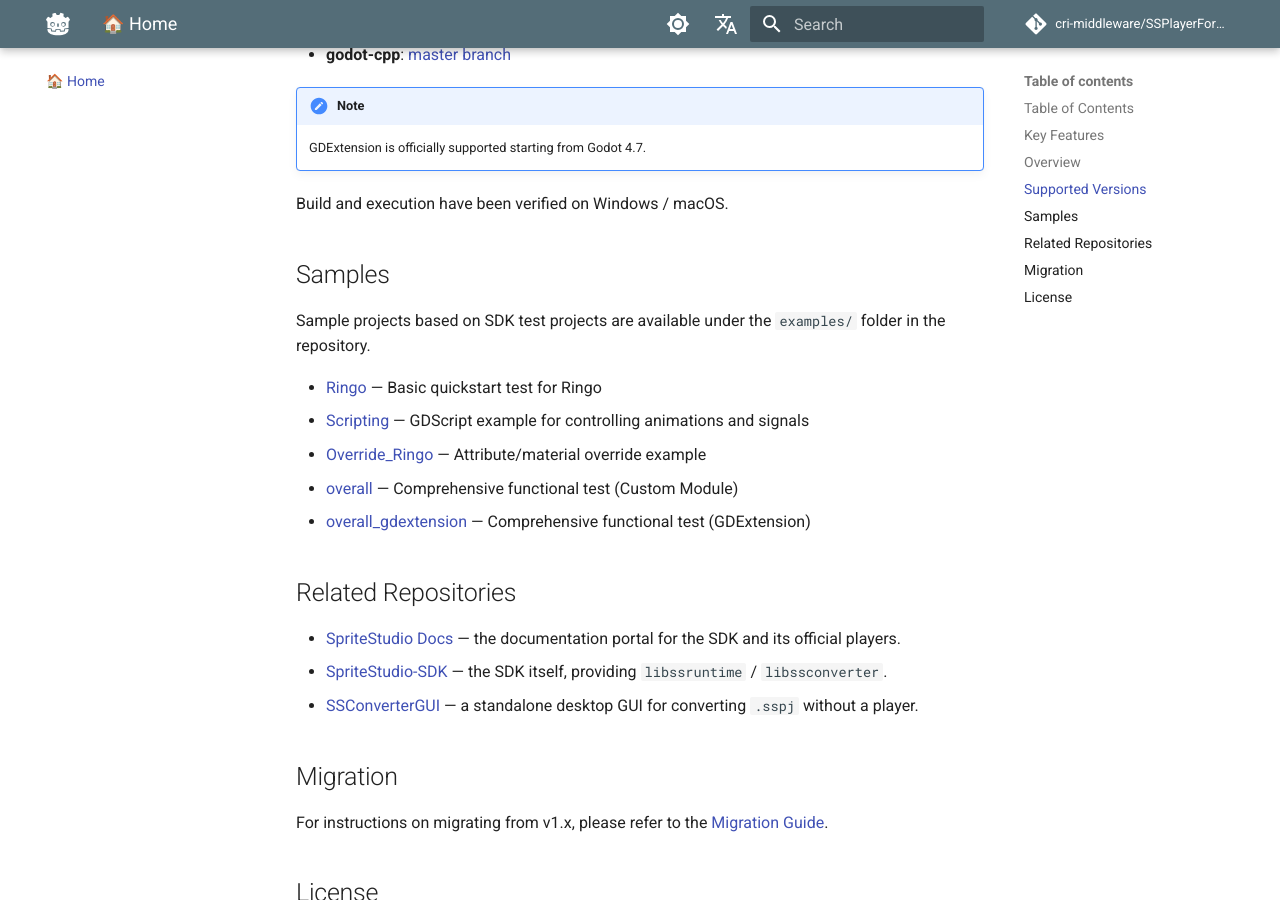
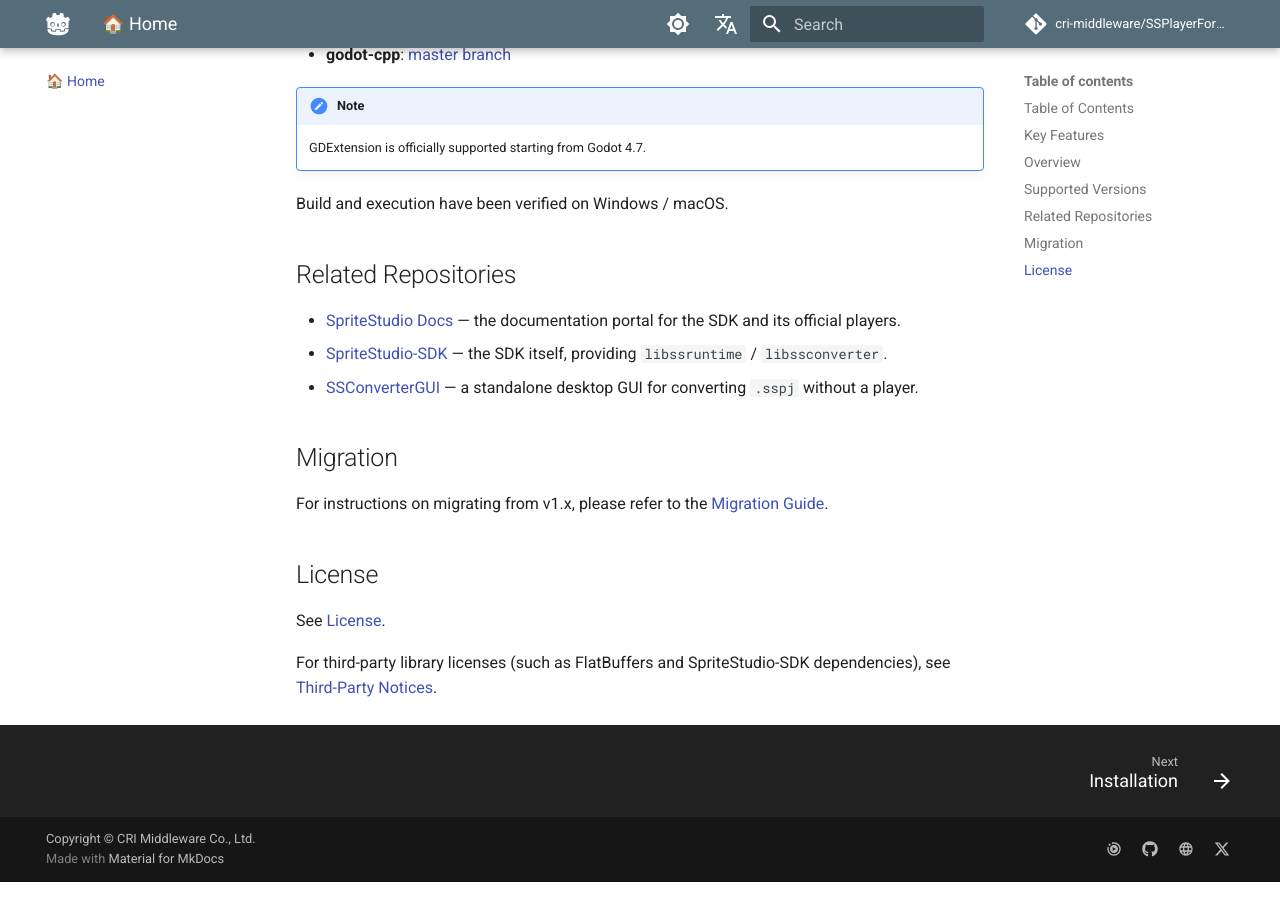
Before and after one commit to SpriteStudio/SSPlayerForGodot, an MkDocs documentation site: the page built from docs/en/index.md, in a window 1280 px wide and 900 px high, scrolled down 2627 px. Built offline with MkDocs 1.6.1 and Material for MkDocs 9.7.7, drawn with Linux system fonts in a browser that asks for light colours; comment, search, counter and statistics services are not loaded.

Commit message:
docs: the Quick Start is install, import, play, on the official sample data
The README sent a first-time reader through a clone with submodules
into examples/Ringo. It now gives the three steps of putting the add-on
into their own project, and names SpriteStudio's official sample data
for a reader with no .sspj of their own.

The Samples sections in the README and on the docs' home page go. The
example projects are introduced in CONTRIBUTING.md, which now names all
of them.

```diff
--- a/docs/en/index.md
+++ b/docs/en/index.md
@@ -96,16 +96,6 @@ graph LR
 
 Build and execution have been verified on Windows / macOS.
 
-## Samples
-
-Sample projects based on SDK test projects are available under the `examples/` folder in the repository.
-
-- [Ringo](https://github.com/cri-middleware/SSPlayerForGodot/tree/main/examples/Ringo) — Basic quickstart test for Ringo
-- [Scripting](https://github.com/cri-middleware/SSPlayerForGodot/tree/main/examples/Scripting) — GDScript example for controlling animations and signals
-- [Override_Ringo](https://github.com/cri-middleware/SSPlayerForGodot/tree/main/examples/Override_Ringo) — Attribute/material override example
-- [overall](https://github.com/cri-middleware/SSPlayerForGodot/tree/main/examples/overall) — Comprehensive functional test (Custom Module)
-- [overall_gdextension](https://github.com/cri-middleware/SSPlayerForGodot/tree/main/examples/overall_gdextension) — Comprehensive functional test (GDExtension)
-
 ## Related Repositories
 
 - [SpriteStudio Docs](https://cri-middleware.github.io/SpriteStudio-Docs/) — the documentation portal for the SDK and its official players.
```
Also changed, not shown: CONTRIBUTING.md (+2 -2 lines), README.ja.md (+6 -24 lines), README.md (+6 -24 lines), docs/ja/index.md (+0 -10 lines).
